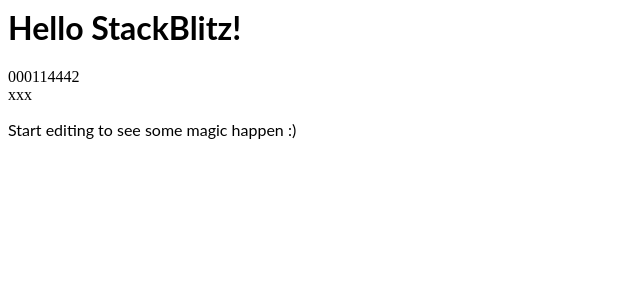
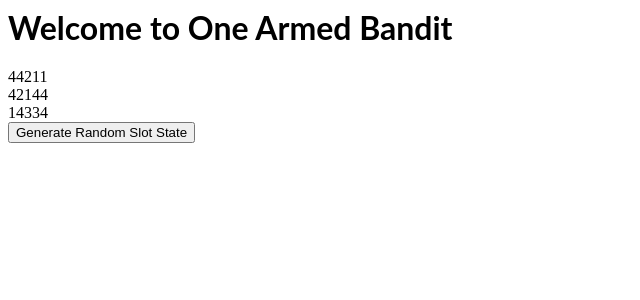
Before and after one commit to ruhaim/one-armed-bandit-ruhaim, a React (Create React App) app: page / in a window 1280 px wide. Shown: the top 300 px of the page, without its empty margins (0-640 px from the left). Built offline with nearby package versions, Linux system fonts and the light colour scheme.

Commit message:
3 files modified, 1 added

```diff
--- a/App.tsx
+++ b/App.tsx
@@ -1,15 +1,12 @@
 import * as React from 'react';
 import SlotMachine from './components/SlotMachine';
 import './style.css';
-import { generateSlotState } from './utils/slot-utils';
 
 export default function App() {
   return (
     <div>
-      <h1>Hello StackBlitz!</h1>
-      <div>{generateSlotState()}</div>
+      <h1>Welcome to One Armed Bandit</h1>
       <SlotMachine />
-      <p>Start editing to see some magic happen :)</p>
     </div>
   );
 }
--- a/components/SlotMachine.tsx
+++ b/components/SlotMachine.tsx
@@ -1,5 +1,22 @@
 import * as React from 'react';
+import { generateSlotState, SlotState } from '../utils/slot-utils';
+import SlotResult from './SlotResult';
 
 export default function SlotMachine(): React.ReactElement {
-  return <div> xxx </div>;
+  const [slotState, setSlotState] = React.useState<SlotState>(
+    generateSlotState()
+  );
+
+  return (
+    <React.Fragment>
+      <SlotResult state={slotState} />
+      <button
+        onClick={() => {
+          setSlotState(generateSlotState());
+        }}
+      >
+        Generate Random Slot State{' '}
+      </button>
+    </React.Fragment>
+  );
 }
--- /dev/null
+++ b/components/SlotResult.tsx
@@ -0,0 +1,22 @@
+import * as React from 'react';
+import { SlotState } from '../utils/slot-utils';
+
+interface SlotResultProps {
+  state: SlotState;
+}
+
+export default function SlotResult({
+  state,
+}: SlotResultProps): React.ReactElement {
+  return (
+    <div>
+      {state?.map((row) => (
+        <div>
+          {row.map((col) => (
+            <span>{col}</span>
+          ))}
+        </div>
+      ))}
+    </div>
+  );
+}
--- a/utils/slot-utils.ts
+++ b/utils/slot-utils.ts
@@ -1,6 +1,8 @@
-export function generateSlotState(): number[][] {
+export type SlotState = number[][];
+
+export function generateSlotState(): SlotState {
   const numRows = 3;
-  const numCols = 3;
+  const numCols = 5;
   const arr = Array(numRows)
     .fill([])
     .map(() => Array(numCols).fill(0).map(getRandomSlot));
```
